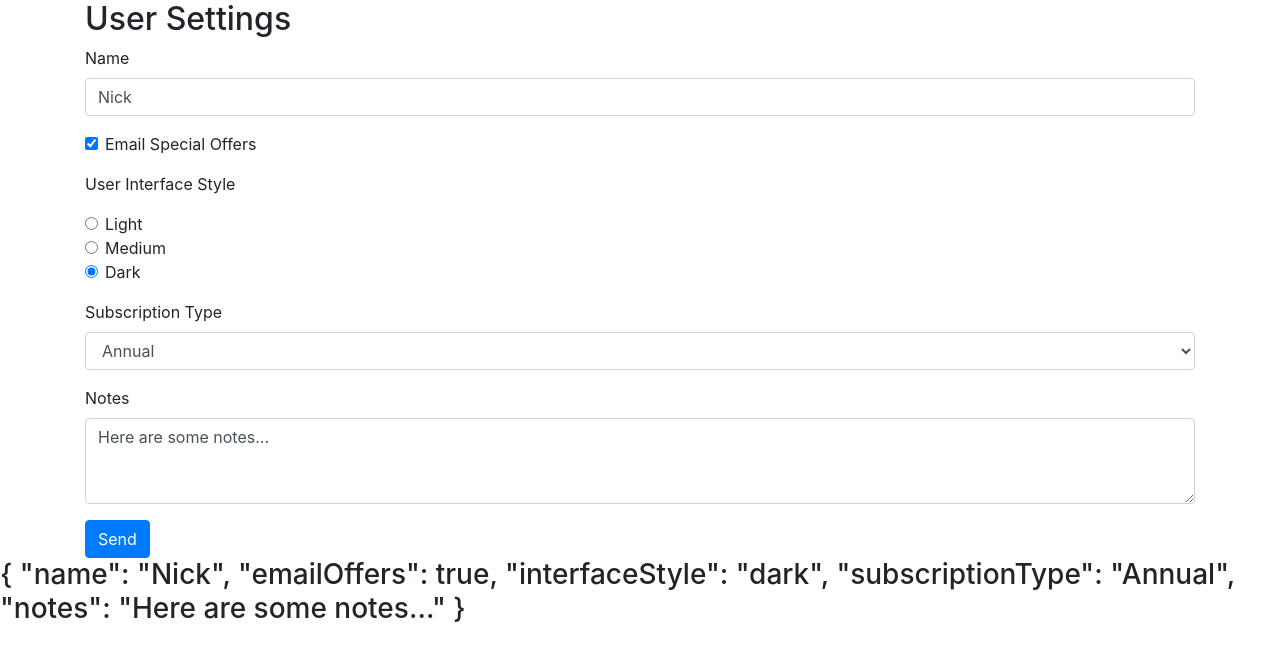
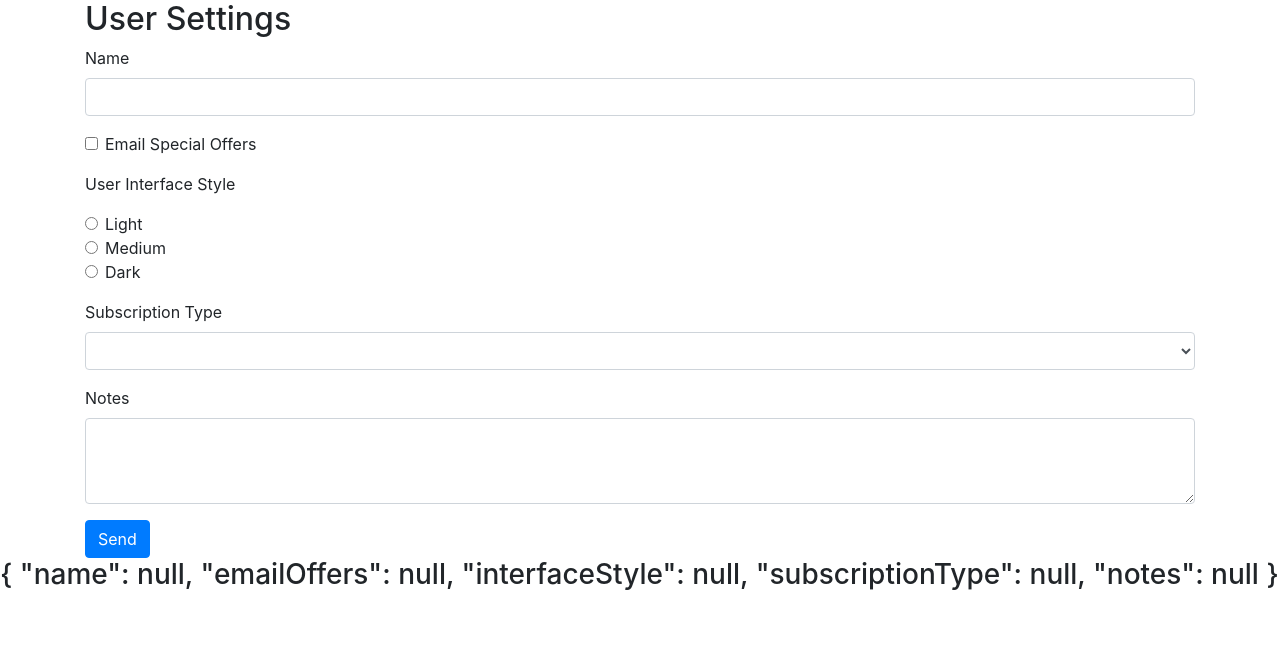
Before and after one commit to nthacker12/angular-forms, an Angular app: page / in a window 1280 px wide. Shown: the top 660 px of the page. Built offline with nearby package versions, Linux system fonts and the light colour scheme.

Commit message:
Worked with some basic NgForm and NgModel properties and events for validation

```diff
--- a/src/app/user-settings-form/user-settings-form.component.css
+++ b/src/app/user-settings-form/user-settings-form.component.css
@@ -0,0 +1,3 @@
+.field-error {
+  border:1px solid red;
+}
--- a/src/app/user-settings-form/user-settings-form.component.html
+++ b/src/app/user-settings-form/user-settings-form.component.html
@@ -1,11 +1,14 @@
 <div class='container'>
     <h2>User Settings</h2>
 
-    <form #form='ngForm'>
+    <form #form='ngForm' (ngSubmit)='onSubmit(form)'>
 
       <div class='form-group'>
         <label for='name'>Name</label>
-        <input id='name' name='name' class='form-control' [(ngModel)]='userSettings.name'/>
+        <input id='name' name='name' class='form-control' [(ngModel)]='userSettings.name' required #nameField='ngModel'
+               (blur)='onBlur(nameField)'
+               [class.field-error]='form.submitted && nameField.invalid' />
+        <div [hidden]='!form.submitted || nameField.valid' class='alert alert-danger'>Enter a name</div>
       </div>
 
       <div class='form-check form-group'>
@@ -47,4 +50,5 @@
     </form>
 </div>
 
+<!-- for debugging purposes -->
 <h3>{{ userSettings | json }}</h3>
--- a/src/app/user-settings-form/user-settings-form.component.ts
+++ b/src/app/user-settings-form/user-settings-form.component.ts
@@ -1,4 +1,5 @@
 import { Component, OnInit } from '@angular/core';
+import { NgForm, NgModel } from '@angular/forms';
 
 import { UserSettings } from './../data/user-settings';
 
@@ -10,11 +11,11 @@
 export class UserSettingsFormComponent implements OnInit {
 
   originalUserSettings: UserSettings = {
-    name: 'Nick',
-    emailOffers: true,
-    interfaceStyle: 'dark',
-    subscriptionType: 'Annual',
-    notes: 'Here are some notes...'
+    name: null,
+    emailOffers: null,
+    interfaceStyle: null,
+    subscriptionType: null,
+    notes: null
   };
 
   userSettings: UserSettings = { ...this.originalUserSettings };
@@ -24,4 +25,12 @@
   ngOnInit() {
   }
 
+  onBlur(field: NgModel): void {
+    console.log('in onBlur: ', field.valid);
+  }
+
+  onSubmit(form: NgForm): void {
+    console.log('in onSubmit: ', form.valid);
+  }
+
 }
```
